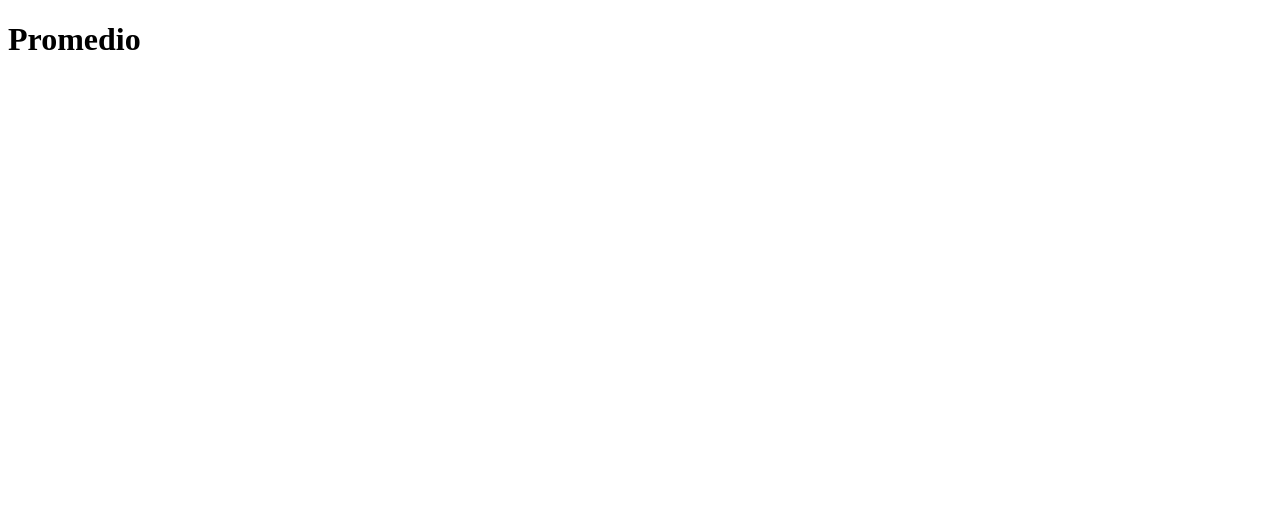
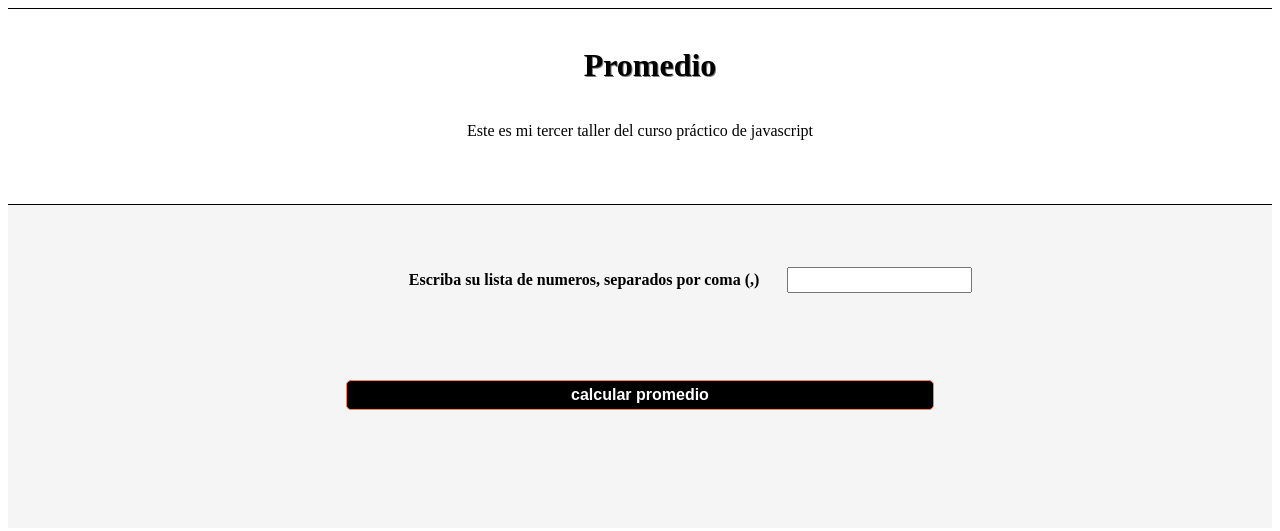
Before and after one commit to Carlos-Orellana-est/practico-javascript-platzi, a plain HTML site: page Taller-3-PromedioModaMediana/promedio.html in a window 1280 px wide. Drawn offline with Linux system fonts and the light colour scheme.

Commit message:
Last changes third project

```diff
--- a/Taller-3-PromedioModaMediana/promedio.html
+++ b/Taller-3-PromedioModaMediana/promedio.html
@@ -5,9 +5,26 @@
     <meta http-equiv="X-UA-Compatible" content="IE=edge">
     <meta name="viewport" content="width=device-width, initial-scale=1.0">
     <title>Promedio</title>
+    <link rel="stylesheet" href="/Taller-3-PromedioModaMediana/styles.css">
 </head>
 <body>
-    <h1>Promedio</h1>
+    <header>
+        <h1>Promedio</h1>
+        <p>Este es mi tercer taller del curso práctico de javascript</p>
+    </header>
+
+    <section class="main-section">
+        <form action="">
+            <div class="div-form">
+                <label for="inputLista">
+                    <span>Escriba su lista de numeros, separados por coma (,)</span>
+                    <input type="text" id="inputLista">
+                </label>
+            </div>
+            <button type="button" onclick="buttonPromedio()">calcular promedio</button>
+        </form>
+        <div id="output" class="pantalla"></div>
+    </section>
 
     <script src="./promedio.js"></script>
 </body>
--- a/Taller-3-PromedioModaMediana/promedio.js
+++ b/Taller-3-PromedioModaMediana/promedio.js
@@ -5,21 +5,31 @@ const lista1 = [
     500,
 ];
 
+function calcularPromedio (lista) {
+    let sumaLista = 0;
+    for (let i = 0; i < lista.length; i++) {
+        sumaLista = sumaLista + lista[i];
+    }
 
-
-function calcularPromedio (lista) {
-    // let sumaLista = 0;
-    // for (let i = 0; i < lista.length; i++) {
-    //     sumaLista = sumaLista + lista[i];
-    // }
-
-    const sumaLista = lista.reduce(
-        function (valorAcumulado = 0, nuevoElemento) {
-           return valorAcumulado + nuevoElemento;
-        }
-    );
+    // const sumaLista = lista.reduce(
+    //     function (valorAcumulado = 0, nuevoElemento) {
+    //        return valorAcumulado + nuevoElemento;
+    //     }
+    // );
 
     const promedioLista = sumaLista / lista.length;
 
     return promedioLista;
 }
+
+function buttonPromedio() {
+    const userInput = document.getElementById("inputLista").value;
+    const userList = userInput.split(',');
+    const userListNumber = userList.map(Number);
+
+    const userListProm = calcularPromedio(userListNumber);
+    outputPantalla = document.getElementById("output");
+    outputPantalla.innerText = "promedio: " + userListProm;
+
+    return userListProm;
+}
--- /dev/null
+++ b/Taller-3-PromedioModaMediana/styles.css
@@ -0,0 +1,71 @@
+header {
+    height: 100px;
+    padding: 0;
+    display: flex;
+    flex-direction: column;
+    align-items: center;
+    justify-content: center;
+    border-bottom: 1px solid black;
+    border-top: 1px solid black;
+    padding: 2.5% 0 5% 0;
+}
+header h1 {
+    color: black;
+    font-weight: bolder;
+    margin-left: 20px;
+    text-shadow: 1px 1px gray;
+}
+section {
+    display: flex;
+    flex-direction: column;
+    align-items: center;
+    justify-content: center;
+    margin: 0;
+    background-color:whitesmoke;
+    height: 100%;
+    width: auto;
+}
+section h2 {
+    color: black;
+    font-weight: bolder;
+    margin-top: 4%;
+    text-shadow: 1px 1px ghostwhite;
+}
+form {
+    display: grid;
+    grid-template-rows: 1fr 1fr;
+    justify-items: center;
+    width: 62%;
+}
+form label,input {
+    margin-left: 3%;
+}
+.div-form {
+    width: 100%;
+    height: 35%;
+    margin: 8% 0 8% 35%;
+    font-weight: bold;
+}
+input {
+    height: 20px;
+}
+button {
+    border: 1px solid coral;
+    border-radius: 5px;
+    background-color: black;
+    color: white;
+    width: 75%;
+    height: 20%;
+    font-weight: bolder;
+    font-size: medium;
+    margin: 3% 0;
+ }
+button:hover {
+    background-color: gray;
+}
+button:active {
+    background-color: grey;
+}
+#output {
+    margin-bottom: 20px;
+}
```
Also changed, not shown: Taller-2-Precios/parte1-normal/precios.html (+1 -1 lines), Taller-3-PromedioModaMediana/mediana.html (+18 -1 lines), Taller-3-PromedioModaMediana/mediana.js (+17 -5 lines), Taller-3-PromedioModaMediana/moda.html (+18 -1 lines), Taller-3-PromedioModaMediana/moda.js (+31 -3 lines).
